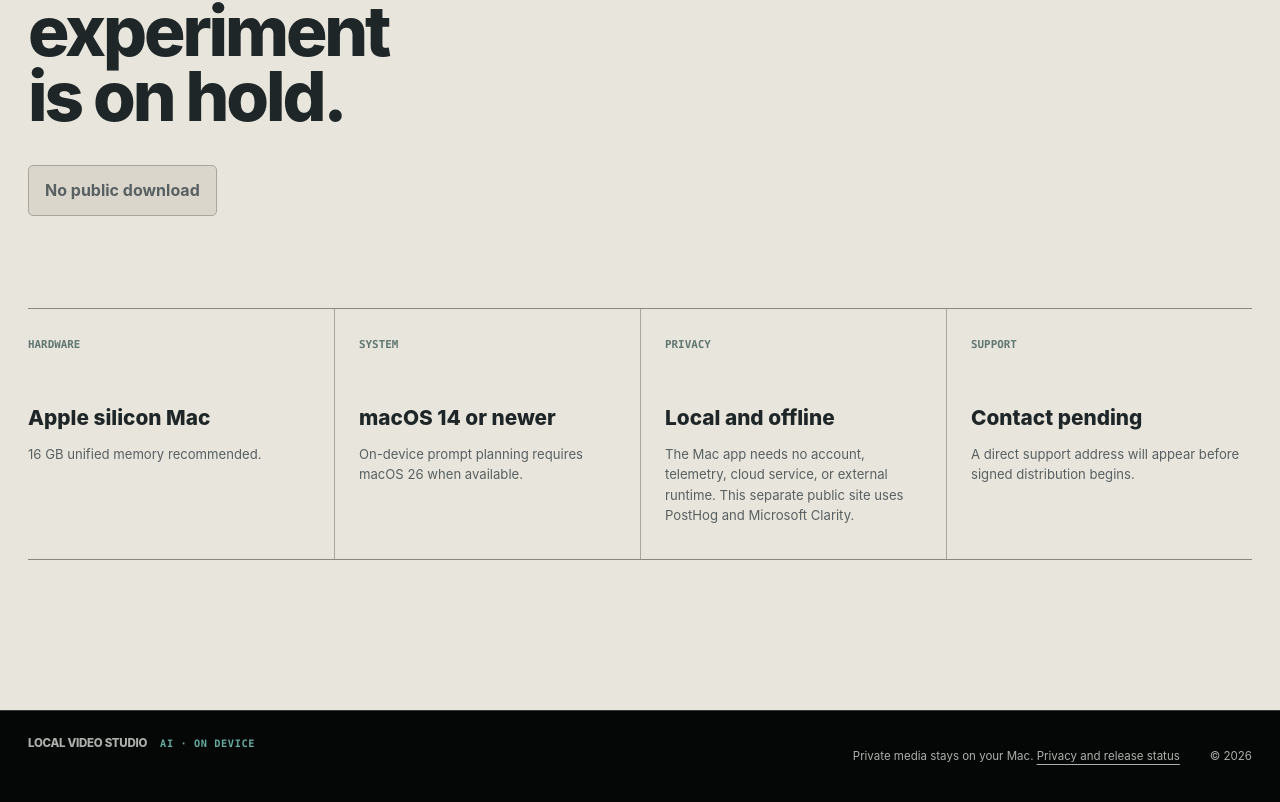
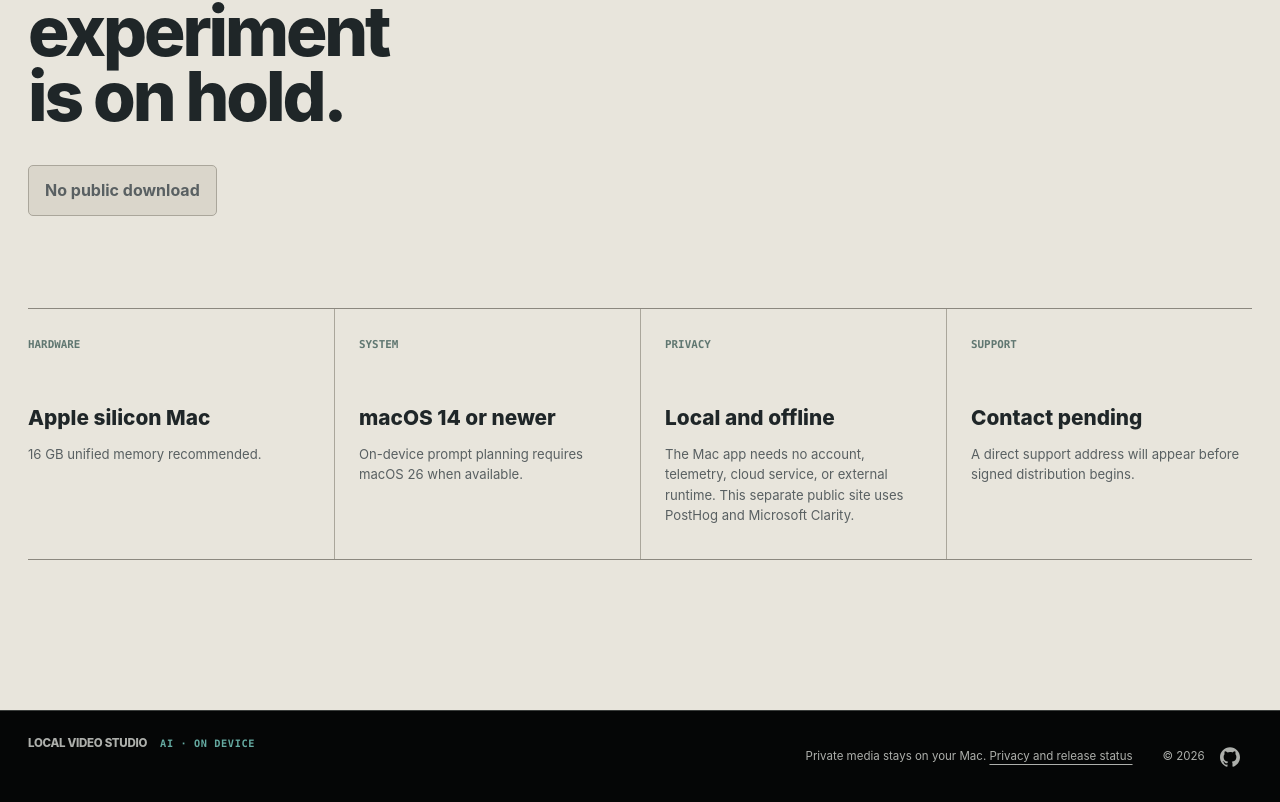
Before and after one commit to sass-maker/local-ai-video-studio, a website: page site/index.html in a window 1280 px wide. Shown: the part 5006-5808 px from the top of the page. Drawn offline with Linux system fonts and the light colour scheme; a script that the page names is missing.

Commit message:
feat(site): link landing page to source

```diff
--- a/site/index.html
+++ b/site/index.html
@@ -187,7 +187,7 @@
     <footer>
       <a class="wordmark" href="#top"><span>Local Video Studio</span><small>AI · on device</small></a>
       <p>Private media stays on your Mac. <a href="#release">Privacy and release status</a></p>
-      <p>© 2026</p>
+      <p>© 2026 <a href="https://github.com/sass-maker/local-ai-video-studio" target="_blank" rel="noopener noreferrer" aria-label="View Local AI Video Studio source on GitHub" style="display:inline-flex;width:44px;height:44px;align-items:center;justify-content:center;color:inherit;vertical-align:middle"><svg viewBox="0 0 24 24" width="20" height="20" fill="currentColor" aria-hidden="true"><path d="M12 .297c-6.63 0-12 5.373-12 12 0 5.303 3.438 9.8 8.205 11.385.6.113.82-.258.82-.577 0-.285-.01-1.04-.015-2.04-3.338.724-4.042-1.61-4.042-1.61-.546-1.387-1.333-1.756-1.333-1.756-1.089-.744.084-.729.084-.729 1.205.085 1.838 1.236 1.838 1.236 1.07 1.835 2.807 1.304 3.492.997.108-.775.418-1.305.762-1.605-2.665-.305-5.467-1.334-5.467-5.93 0-1.31.468-2.381 1.236-3.22-.124-.303-.536-1.524.118-3.176 0 0 1.007-.322 3.3 1.23a11.52 11.52 0 0 1 3-.404c1.02.005 2.046.137 3.006.404 2.29-1.552 3.296-1.23 3.296-1.23.654 1.652.242 2.873.118 3.176.77.839 1.236 1.91 1.236 3.22 0 4.61-2.807 5.624-5.48 5.921.43.372.816 1.102.816 2.22 0 1.604-.015 2.896-.015 3.29 0 .322.216.697.825.579C20.565 22.092 24 17.598 24 12.297c0-6.627-5.373-12-12-12" /></svg></a></p>
     </footer>
     <script src="https://sassmaker.com/project-strip.js" data-project="local-ai-video-studio" defer></script>
     <script src="https://sassmaker.com/ai-chat-footer.js" data-name="Local AI Video Studio" defer></script>
```
